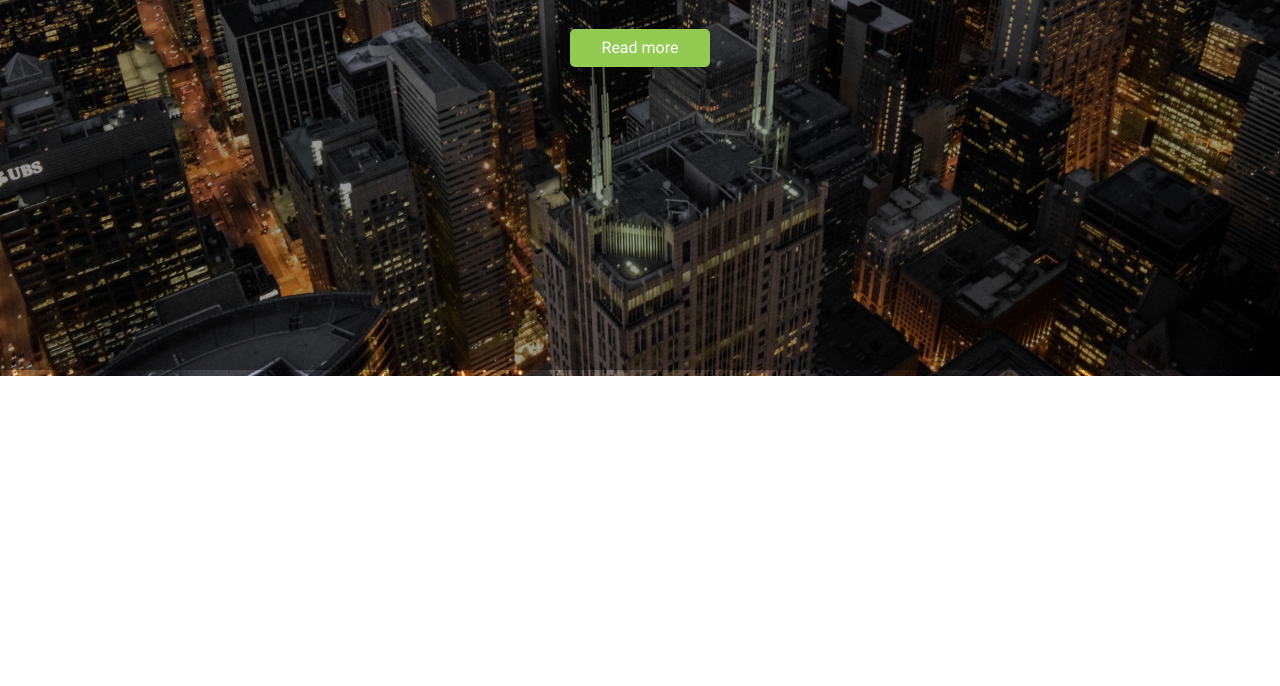
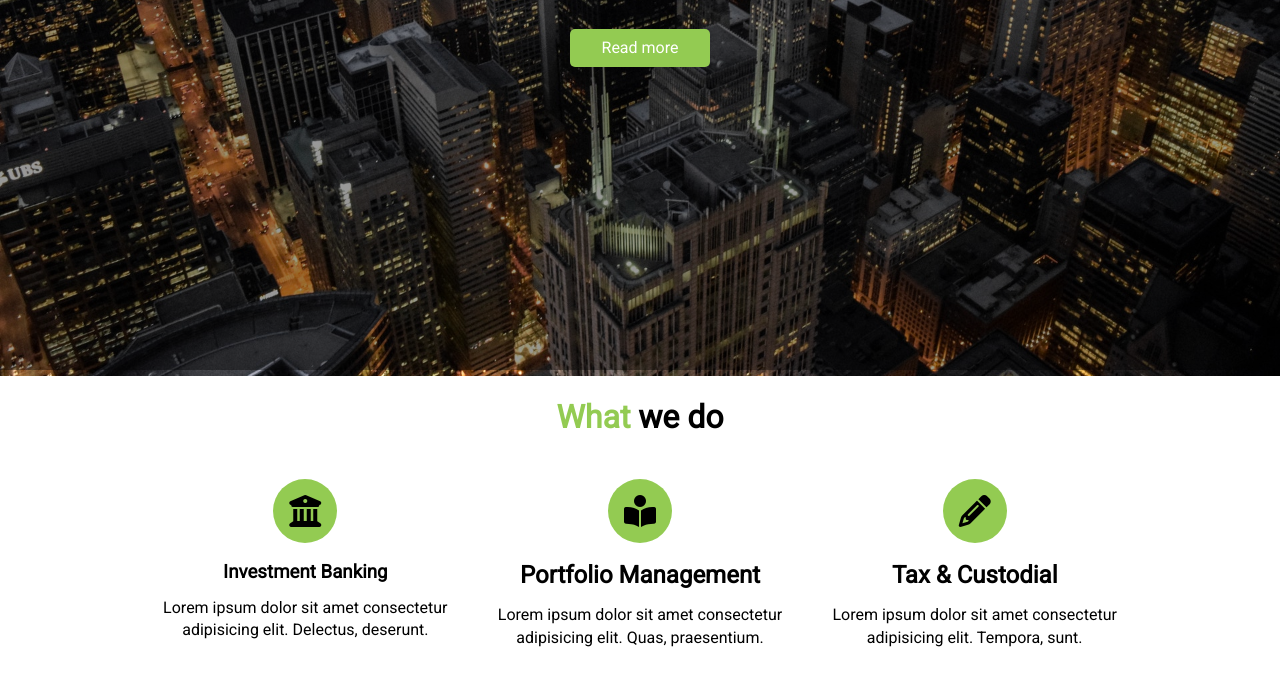
Before and after one commit to chrisgartsen/udemy-css-course, a plain HTML site: page edge-ledger/index.html in a window 1280 px wide. Shown: the part 490-1176 px from the top of the page. Before the commit the page ends 866 px from the top, so only its background shows below. Drawn offline with Linux system fonts and the light colour scheme.

Commit message:
Add what section

```diff
--- a/edge-ledger/css/style.css
+++ b/edge-ledger/css/style.css
@@ -26,12 +26,29 @@ p {
 
 /* Utility */
 
+.container {
+  max-width: 1100px;
+  margin: auto;
+  padding: 0 2rem;
+  overflow: hidden;
+}
+
 .text-primary {
   color: #93cb52;
 }
 
+.text-center {
+  text-align: center;
+}
+
 .l-heading {
   font-size: 4rem;
+  margin-bottom: 0.75rem;
+  line-height: 1.1;
+}
+
+.m-heading {
+  font-size: 2rem;
   margin-bottom: 0.75rem;
   line-height: 1.1;
 }
@@ -57,6 +74,18 @@ p {
 .btn-dark {
   background: #333;
   color: #fff;
+}
+
+.py-1 {
+  padding: 1.5rem 0;
+}
+
+.py-2 {
+  padding: 2rem 0;
+}
+
+.py-3 {
+  padding: 3rem 0;
 }
 
 /* Navbar */
@@ -108,10 +137,31 @@ p {
   justify-content: center;
   align-items: center;
   height: 100%;
-  width: 100%;
   padding: 0 2rem;
   position: absolute;
   top: 60px;
   left: 0;
+  right: 0;
+  bottom: 0;
   background-color: rgba(0,0,0,0.4);
 }
+
+/* Section: What */
+
+#what .items {
+  display: flex;
+  padding: 1rem;
+}
+
+#what .items .item {
+  flex: 1;
+  text-align: center;
+  padding: 1rem;
+}
+
+#what .items .item i {
+  background: #93cb52;
+  padding: 1rem;
+  border-radius: 50%;
+  margin-bottom: 1rem;
+}
--- a/edge-ledger/index.html
+++ b/edge-ledger/index.html
@@ -35,5 +35,30 @@
     </div>
   </header>
 
+  <section id="what" class="bg-light py-1">
+    <div class="container">
+      <h2 class="m-heading text-center"><span class="text-primary">What</span> we do</h2>
+      <div class="items">
+        <div class="item">
+          <i class="fa fa-university fa-2x"></i>
+          <div>
+            <h3>Investment Banking</h3>
+            <p>Lorem ipsum dolor sit amet consectetur adipisicing elit. Delectus, deserunt.</p>
+          </div>
+        </div>
+        <div class="item">
+          <i class="fa fa-book-reader fa-2x"></i>
+          <h2>Portfolio Management</h2>
+          <p>Lorem ipsum dolor sit amet consectetur adipisicing elit. Quas, praesentium.</p>
+        </div>
+        <div class="item">
+          <i class="fa fa-pencil-alt fa-2x"></i>
+          <h2>Tax & Custodial</h2>
+          <p>Lorem ipsum dolor sit amet consectetur adipisicing elit. Tempora, sunt.</p>
+        </div>
+      </div>
+    </div>
+  </section>
+
 </body>
 </html>
```
